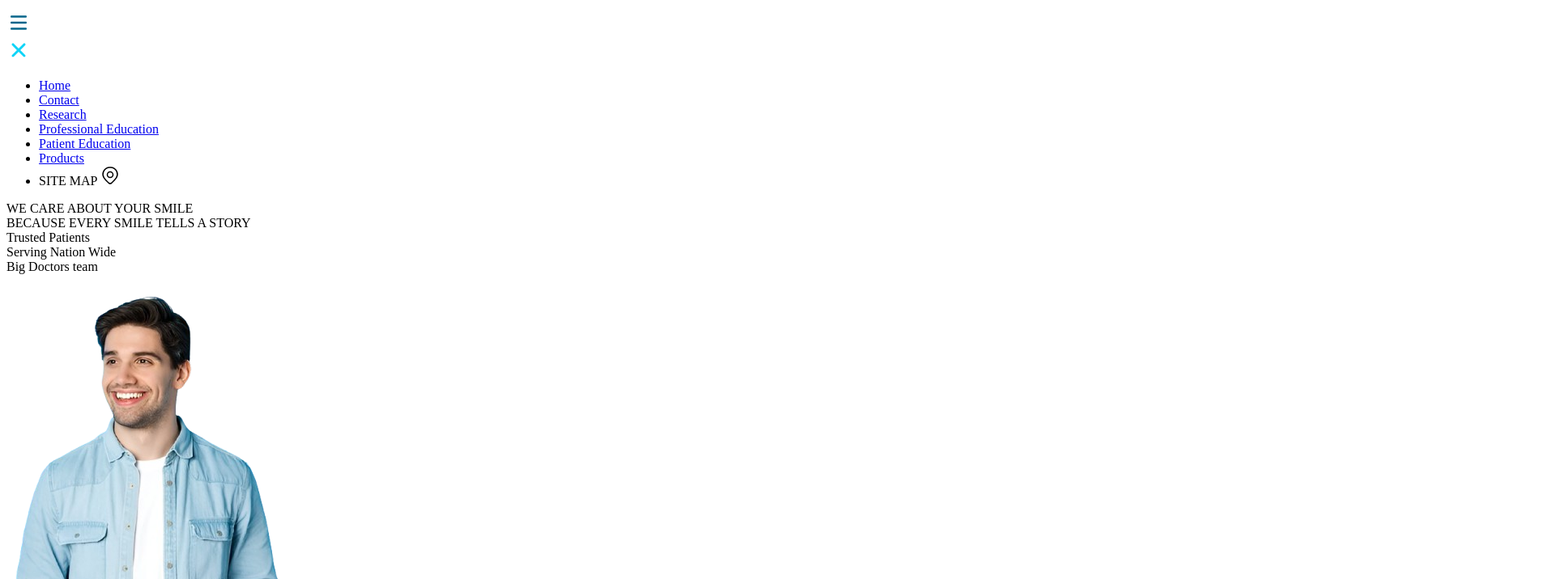
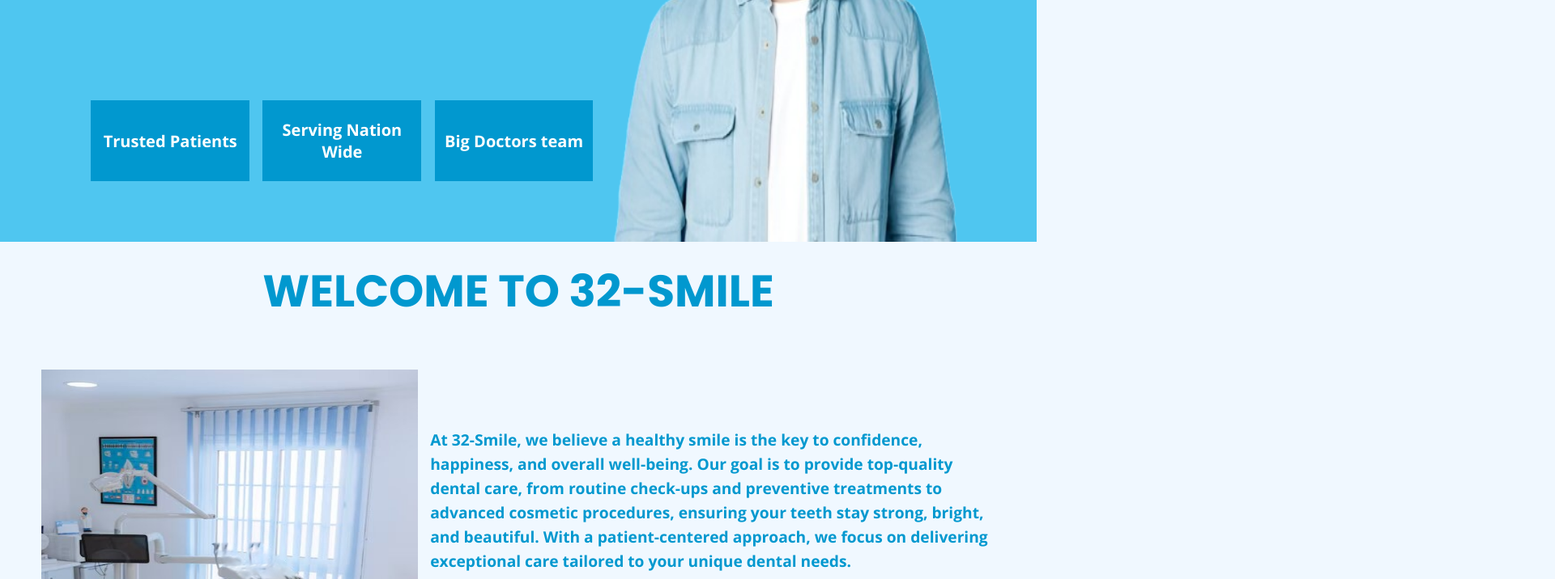
Before and after one commit to Yasir-Shaikh-17/32-Smile, a plain HTML site: page index.html in a window 1280 px wide. Shown: the part 501-1217 px from the top of the page at 81% size, 1920 px wide, since content can reach past the window. Drawn offline with nearby package versions, Linux system fonts and the light colour scheme; the site is published under a folder, as on GitHub Pages, so addresses that start at the root find nothing.

Commit message:
Update index.html

```diff
--- a/index.html
+++ b/index.html
@@ -5,8 +5,8 @@
     <meta charset="UTF-8">
     <meta name="viewport" content="width=device-width, initial-scale=1.0">
     <title>32-Smile</title>
-    <link rel="stylesheet" href="/css/style home.css">
-    <link rel="stylesheet" href="/css/responsive home.css">
+    <link rel="stylesheet" href="css/style home.css">
+    <link rel="stylesheet" href="css/responsive home.css">
     <link rel="icon" type="image/png" href="/assets/images/images_home/favicon.png">
 </head>
 
@@ -324,7 +324,7 @@
 
         </div>
 
-        <script src="/javascript/script home.js"></script>
+        <script src="javascript/script home.js"></script>
 
 </body>
 
```
